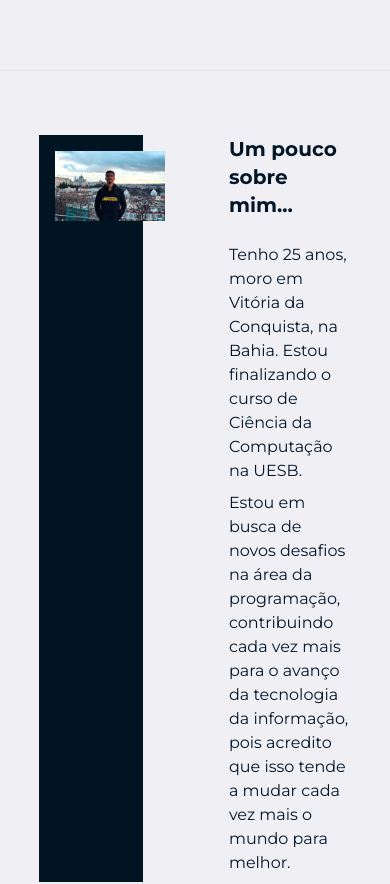
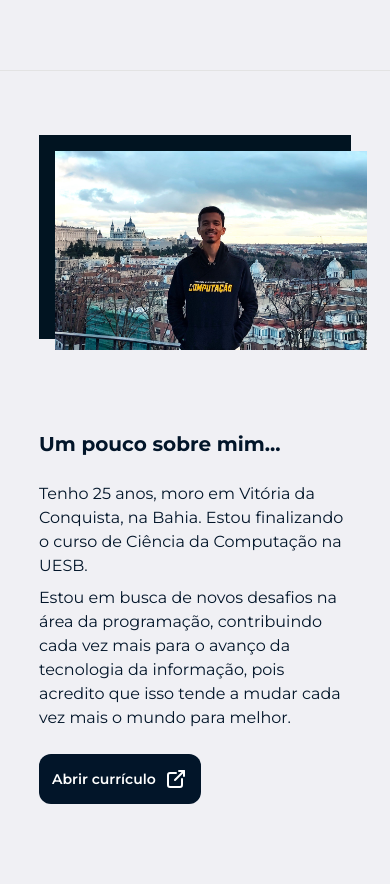
Before and after one commit to ricardorodriguespes17/ricardo-web, a Next.js app: page / in a window 390 px wide. Shown: the part 860-1744 px from the top of the page. Built offline with nearby package versions, Linux system fonts and the light colour scheme; no server answers.

Commit message:
refactor: adjust about session responsivity

```diff
--- a/src/components/sessions/AboutSession.tsx
+++ b/src/components/sessions/AboutSession.tsx
@@ -14,14 +14,14 @@ const AboutSession = () => {
 
   return (
     <BaseSession id="about">
-      <div className="flex w-full gap-20">
-        <div className="w-[500px] flex-1 relative">
-          <div className="bg-dark-90 dark:bg-blue-dark w-[95%] h-[90%] absolute z-[1]" />
+      <div className="flex w-full flex-col items-center lg:flex-row gap-20">
+        <div className="max-w-[400px] h-fit relative">
+          <div className="bg-dark-90 dark:bg-blue-dark w-full h-[95%] absolute z-[1]" />
 
           <Image
             src={AboutImg}
             alt="Foto de Ricardo Rodrigues com um moletom preto escrito Computação"
-            className="mt-4 ml-4 w-full relative z-[2]"
+            className="ml-4 mt-4 w-full relative z-[2]"
           />
         </div>
 
```
